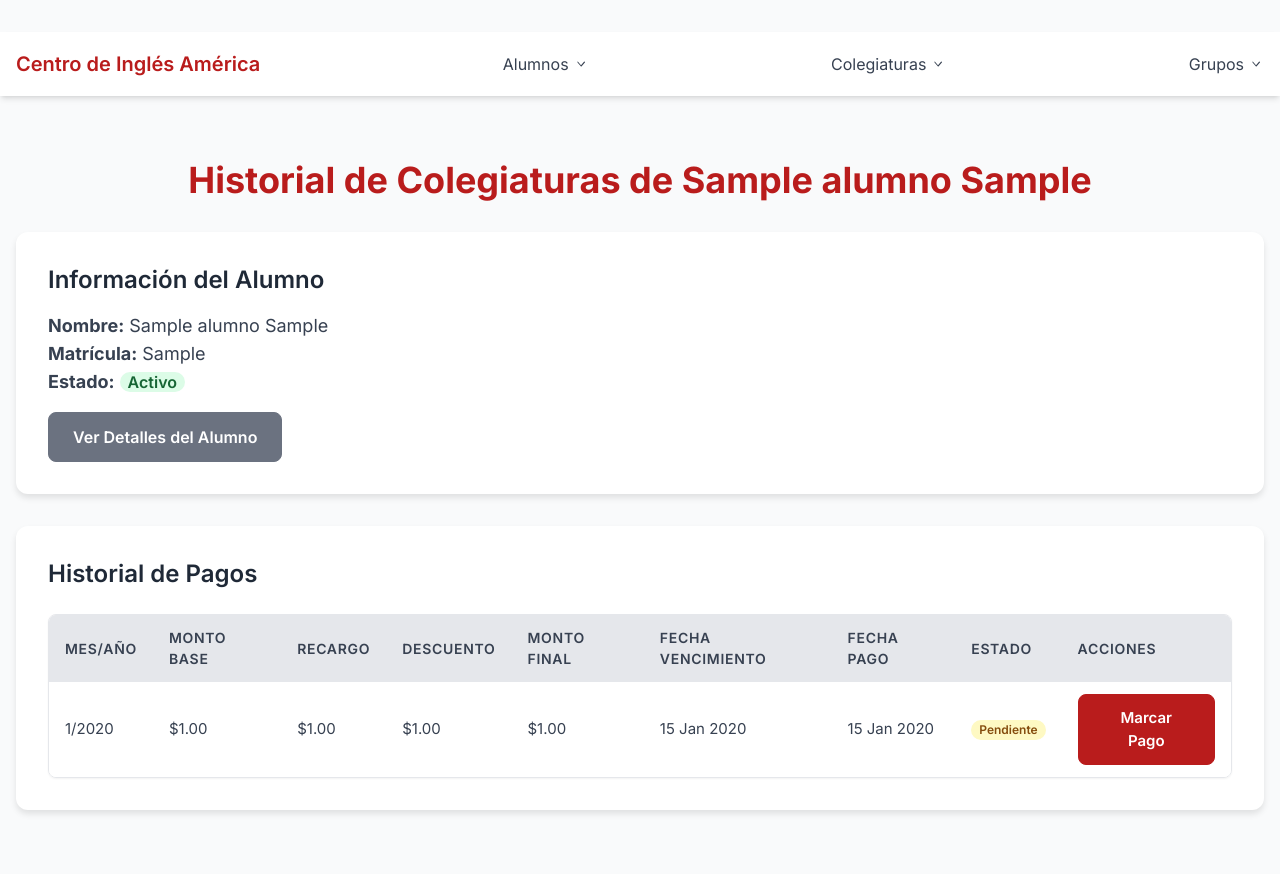
After one commit to RVMiranda/CIA_APP, a Django app: page /payments/payments/student/1/ in a window 1280 px wide. The commit adds this page. Run offline with Django 3.2, Linux system fonts and the light colour scheme; tables that the repository leaves empty hold one stand-in row (values such as "Sample post"); some libraries are stand-ins or nearby versions.

Commit message:
colegiaturas implementada

```diff
--- a/cia_app/urls.py
+++ b/cia_app/urls.py
@@ -19,6 +19,6 @@ from django.urls import path, include
 urlpatterns = [
     path('admin/', admin.site.urls),
     path('students/', include('alumnos.urls', namespace='alumnos')),
-    path('payments/', include('colegiaturas.urls')),
+    path('payments/', include('colegiaturas.urls', namespace='colegiaturas')),
     path('groups/', include('grupos.urls', namespace='grupos'))
 ]
--- /dev/null
+++ b/colegiaturas/forms.py
@@ -0,0 +1,69 @@
+from django import forms
+from .models import Colegiatura, Descuento, Recargo
+
+class ColegiaturaPagoForm(forms.ModelForm):
+    """
+    Formulario para registrar el pago de una colegiatura.
+    """
+    class Meta:
+        model = Colegiatura
+        fields = ['fecha_pago', 'monto_pagado', 'estado_pago'] # estado_pago se usará para forzar a 'Pagado'
+        widgets = {
+            'fecha_pago': forms.DateInput(attrs={'type': 'date', 'class': 'input-field'}),
+            'monto_pagado': forms.NumberInput(attrs={'class': 'input-field'}),
+            'estado_pago': forms.Select(attrs={'class': 'input-field'}),
+        }
+        labels = {
+            'fecha_pago': 'Fecha Real de Pago',
+            'monto_pagado': 'Monto Pagado',
+            'estado_pago': 'Estado del Pago',
+        }
+
+    def clean(self):
+        cleaned_data = super().clean()
+        fecha_pago = cleaned_data.get('fecha_pago')
+        monto_pagado = cleaned_data.get('monto_pagado')
+        estado_pago = cleaned_data.get('estado_pago')
+
+        # Si el estado es 'Pagado', la fecha de pago y el monto pagado son obligatorios
+        if estado_pago == Colegiatura.PAGADO:
+            if not fecha_pago:
+                self.add_error('fecha_pago', 'La fecha de pago es obligatoria si el estado es "Pagado".')
+            if monto_pagado is None: # Usar 'is None' para DecimalField
+                self.add_error('monto_pagado', 'El monto pagado es obligatorio si el estado es "Pagado".')
+
+        return cleaned_data
+
+class DescuentoForm(forms.ModelForm):
+    """
+    Formulario para la gestión de descuentos.
+    """
+    class Meta:
+        model = Descuento
+        fields = '__all__'
+        widgets = {
+            'descripcion': forms.TextInput(attrs={'class': 'input-field'}),
+            'meses_anticipo': forms.NumberInput(attrs={'class': 'input-field'}),
+            'porcentaje': forms.NumberInput(attrs={'class': 'input-field', 'step': '0.01'}), # Permite decimales
+        }
+        labels = {
+            'descripcion': 'Descripción del Descuento',
+            'meses_anticipo': 'Meses de Anticipo',
+            'porcentaje': 'Porcentaje (ej. 0.05 para 5%)',
+        }
+
+class RecargoForm(forms.ModelForm):
+    """
+    Formulario para la gestión de recargos.
+    """
+    class Meta:
+        model = Recargo
+        fields = '__all__'
+        widgets = {
+            'descripcion': forms.TextInput(attrs={'class': 'input-field'}),
+            'porcentaje_por_dia': forms.NumberInput(attrs={'class': 'input-field', 'step': '0.001'}), # Permite decimales más pequeños
+        }
+        labels = {
+            'descripcion': 'Descripción del Recargo',
+            'porcentaje_por_dia': 'Porcentaje por Día (ej. 0.01 para 1%)',
+        }
--- a/colegiaturas/urls.py
+++ b/colegiaturas/urls.py
@@ -1,5 +1,9 @@
 from django.urls import path, include
+from .views import ColegiaturaListView, ColegiaturaDetailView
+
+app_name = 'colegiaturas'
 
 urlpatterns = [
-
+    path('payments/', ColegiaturaListView.as_view(), name='lista_colegiaturas'),
+    path('payments/student/<int:pk>/', ColegiaturaDetailView.as_view(), name='historial_colegiaturas_alumno'),
 ]
--- a/colegiaturas/views.py
+++ b/colegiaturas/views.py
@@ -1,3 +1,179 @@
-from django.shortcuts import render
+from django.shortcuts import render, redirect, get_object_or_404
+from django.views.generic import ListView, DetailView
+from django.db.models import Q
+from django.core.paginator import Paginator, EmptyPage, PageNotAnInteger
+from django.utils import timezone
+from datetime import timedelta, date
+import calendar # Para obtener el último día del mes
 
-# Create your views here.
+from .models import Colegiatura, Descuento, Recargo
+from .forms import ColegiaturaPagoForm, DescuentoForm, RecargoForm # Importa todos los forms
+from alumnos.models import Alumno # Necesitamos Alumno para los filtros y el detalle
+
+# --- Funciones Auxiliares ---
+def _get_last_day_of_month(year, month):
+    """Retorna el último día del mes y año dados."""
+    return calendar.monthrange(year, month)[1]
+
+def _generate_next_month_tuition(alumno, current_colegiatura):
+    """
+    Genera la colegiatura para el siguiente mes para un alumno dado,
+    basándose en la última colegiatura pagada.
+    """
+    # Calcular el mes y año de la próxima colegiatura
+    next_month_date = date(current_colegiatura.anio, current_colegiatura.mes, 1) + timedelta(days=32)
+    next_month = next_month_date.month
+    next_year = next_month_date.year
+
+    # Verificar si ya existe una colegiatura para el próximo mes y año
+    if Colegiatura.objects.filter(alumno=alumno, anio=next_year, mes=next_month).exists():
+        return None # Ya existe, no generamos duplicado
+
+    # Determinar la fecha de vencimiento para la próxima colegiatura
+    # Usaremos el día 5 del siguiente mes como fecha de vencimiento
+    last_day_next_month = _get_last_day_of_month(next_year, next_month)
+    due_day = min(5, last_day_next_month) # El día 5 o el último día si el mes es corto
+
+    fecha_vencimiento_next_month = date(next_year, next_month, due_day)
+
+    # Crear la nueva colegiatura
+    new_colegiatura = Colegiatura.objects.create(
+        alumno=alumno,
+        anio=next_year,
+        mes=next_month,
+        fecha_vencimiento=fecha_vencimiento_next_month,
+        monto_base=current_colegiatura.monto_base, # Mantiene el monto base del último pago
+        estado_pago=Colegiatura.PENDIENTE,
+        # Los campos de recargo/descuento aplicados se inicializan a 0 por defecto en el modelo
+        # Las referencias a descuento_ref/recargo_ref se pueden dejar nulas hasta que se apliquen
+    )
+    return new_colegiatura
+
+# --- Vistas ---
+
+class ColegiaturaListView(ListView):
+    """
+    Vista para mostrar la lista general de colegiaturas con filtros y paginación.
+    """
+    model = Colegiatura
+    template_name = 'colegiaturas/colegiaturas.html'
+    context_object_name = 'colegiaturas'
+    paginate_by = 15 # Puedes ajustar el número de elementos por página
+
+    def get_queryset(self):
+        queryset = super().get_queryset()
+
+        # Filtros
+        alumno_id = self.request.GET.get('alumno', None)
+        mes = self.request.GET.get('mes', None)
+        anio = self.request.GET.get('anio', None)
+        estado = self.request.GET.get('estado', None)
+        search_query = self.request.GET.get('q', '')
+
+        if alumno_id:
+            queryset = queryset.filter(alumno__pk=alumno_id)
+        if mes:
+            queryset = queryset.filter(mes=mes)
+        if anio:
+            queryset = queryset.filter(anio=anio)
+        if estado:
+            queryset = queryset.filter(estado_pago=estado)
+
+        if search_query:
+            queryset = queryset.filter(
+                Q(alumno__nombre__icontains=search_query) |
+                Q(alumno__apellido__icontains=search_query) |
+                Q(alumno__matricula__icontains=search_query)
+            )
+
+        return queryset.order_by('-anio', '-mes', 'alumno__apellido', 'alumno__nombre')
+
+    def get_context_data(self, **kwargs):
+        context = super().get_context_data(**kwargs)
+        context['alumnos'] = Alumno.objects.filter(activo=True).order_by('nombre', 'apellido') # Para el filtro de alumnos
+        context['meses'] = [(i, calendar.month_name[i]) for i in range(1, 13)]
+        context['anios'] = range(timezone.now().year - 2, timezone.now().year + 3) # Rango de años
+        context['estados_pago'] = Colegiatura.ESTADO_CHOICES
+
+        # Para mantener los valores seleccionados en los filtros
+        context['alumno_seleccionado'] = self.request.GET.get('alumno', '')
+        context['mes_seleccionado'] = self.request.GET.get('mes', '')
+        context['anio_seleccionado'] = self.request.GET.get('anio', '')
+        context['estado_seleccionado'] = self.request.GET.get('estado', '')
+        context['search_query'] = self.request.GET.get('q', '')
+
+        # Parámetros para la paginación
+        query_params = self.request.GET.copy()
+        if 'page' in query_params:
+            del query_params['page']
+        context['query_params'] = query_params.urlencode()
+
+        return context
+
+class ColegiaturaDetailView(DetailView):
+    """
+    Vista para mostrar el historial de colegiaturas de un alumno específico.
+    Permite marcar pagos y, al hacerlo, generar la siguiente colegiatura.
+    """
+    model = Alumno # La vista es de detalle de Alumno, no de Colegiatura
+    template_name = 'colegiaturas/detalleColegiatura.html'
+    context_object_name = 'alumno'
+
+    def get_context_data(self, **kwargs):
+        context = super().get_context_data(**kwargs)
+        alumno = self.get_object()
+
+        # Obtener todas las colegiaturas del alumno, ordenadas cronológicamente
+        colegiaturas = Colegiatura.objects.filter(alumno=alumno).order_by('anio', 'mes')
+        context['colegiaturas'] = colegiaturas
+
+        # Formulario para marcar pago (vacío para GET)
+        context['pago_form'] = ColegiaturaPagoForm()
+
+        # Obtener la última colegiatura generada para saber cuál es la "actual"
+        last_generated_colegiatura = colegiaturas.order_by('-anio', '-mes').first()
+        context['last_generated_colegiatura'] = last_generated_colegiatura
+
+        context['titulo'] = f'Historial de Colegiaturas de {alumno.nombre} {alumno.apellido}'
+        return context
+
+    def post(self, request, *args, **kwargs):
+        alumno = self.get_object()
+
+        # Lógica para marcar un pago
+        if 'mark_as_paid' in request.POST:
+            colegiatura_id = request.POST.get('colegiatura_id')
+            colegiatura = get_object_or_404(Colegiatura, pk=colegiatura_id, alumno=alumno)
+
+            pago_form = ColegiaturaPagoForm(request.POST, instance=colegiatura)
+
+            if pago_form.is_valid():
+                colegiatura = pago_form.save(commit=False)
+                colegiatura.estado_pago = Colegiatura.PAGADO # Aseguramos que el estado sea Pagado
+
+                # --- Lógica para aplicar recargos y descuentos ---
+                # Obtener un recargo y descuento por defecto (o el más relevante)
+                # Esto es un placeholder. En un sistema real, podrías tener reglas más complejas
+                # para seleccionar el recargo/descuento adecuado.
+                default_recargo = Recargo.objects.first() # Toma el primer recargo disponible
+                default_descuento = Descuento.objects.first() # Toma el primer descuento disponible
+
+                colegiatura.recargo_ref = default_recargo
+                colegiatura.descuento_ref = default_descuento
+
+                # Calcular el monto final con la lógica del modelo
+                # Este método también actualiza recargo_aplicado y descuento_aplicado
+                colegiatura.monto_pagado = colegiatura.calcular_monto_final()
+                colegiatura.save()
+
+                # Después de marcar el pago, generar la colegiatura del siguiente mes
+                _generate_next_month_tuition(alumno, colegiatura)
+
+                return redirect('colegiaturas:historial_colegiaturas_alumno', pk=alumno.pk)
+            else:
+                # Si el formulario de pago no es válido, renderiza la página con errores
+                context = self.get_context_data(object=alumno)
+                context['pago_form'] = pago_form # Pasa el formulario con errores
+                return render(request, self.template_name, context)
+
+        return redirect('colegiaturas:historial_colegiaturas_alumno', pk=alumno.pk)
--- a/templates/base/base.html
+++ b/templates/base/base.html
@@ -71,15 +71,7 @@
                 <!-- Dropdown: x-show controla visibilidad -->
                 <div x-show="open" @click.away="open = false" x-transition
                     class="absolute right-0 mt-2 w-48 bg-white border border-gray-200 rounded-md shadow-lg z-50">
-                    <a href="{% url 'alumnos:lista_alumnos' %}?estado=activo"
-                        class="block px-4 py-2 text-medium-text hover:bg-red-100 hover:text-red-700">
-                        Alumnos Activos
-                    </a>
-                    <a href="{% url 'alumnos:lista_alumnos' %}?estado=baja"
-                        class="block px-4 py-2 text-medium-text hover:bg-red-100 hover:text-red-700">
-                        Alumnos de Baja
-                    </a>
-                    <a href=""
+                    <a href="{% url 'colegiaturas:lista_colegiaturas' %}"
                         class="block px-4 py-2 text-medium-text hover:bg-red-100 hover:text-red-700">
                         Colegiaturas
                     </a>
--- /dev/null
+++ b/templates/colegiaturas/detalleColegiatura.html
@@ -0,0 +1,135 @@
+{% extends 'base/base.html' %}
+{% load static %}
+
+{% block title %}{{ titulo }}{% endblock %}
+
+{% block styles %}
+    <link rel="stylesheet" href="{% static 'css/alumnos/alumnos.css' %}">
+{% endblock %}
+
+{% block content %}
+    <h1 class="text-4xl font-bold text-center text-red-700 mb-8">{{ titulo }}</h1>
+
+    <div class="card mb-8">
+        <h2 class="text-2xl font-semibold text-gray-800 mb-4">Información del Alumno</h2>
+        <p class="text-gray-700 text-lg"><strong>Nombre:</strong> {{ alumno.nombre }} {{ alumno.apellido }}</p>
+        <p class="text-gray-700 text-lg"><strong>Matrícula:</strong> {{ alumno.matricula }}</p>
+        <p class="text-gray-700 text-lg"><strong>Estado:</strong>
+            <span class="px-2 inline-flex text-base leading-5 font-semibold rounded-full
+                {% if alumno.activo %}bg-green-100 text-green-800{% else %}bg-red-100 text-red-800{% endif %}">
+                {% if alumno.activo %}Activo{% else %}Inactivo{% endif %}
+            </span>
+        </p>
+        <div class="mt-4">
+            <a href="{% url 'alumnos:detalleAlumno' pk=alumno.pk %}" class="btn btn-secondary">Ver Detalles del Alumno</a>
+        </div>
+    </div>
+
+    <div class="card">
+        <h2 class="text-2xl font-semibold text-gray-800 mb-6">Historial de Pagos</h2>
+
+        {% if colegiaturas %}
+            <div class="overflow-x-auto rounded-lg shadow-sm border border-gray-200">
+                <table class="min-w-full divide-y divide-gray-200">
+                    <thead class="bg-gray-100">
+                        <tr class="table-header">
+                            <th>Mes/Año</th>
+                            <th>Monto Base</th>
+                            <th>Recargo</th>
+                            <th>Descuento</th>
+                            <th>Monto Final</th>
+                            <th>Fecha Vencimiento</th>
+                            <th>Fecha Pago</th>
+                            <th>Estado</th>
+                            <th>Acciones</th>
+                        </tr>
+                    </thead>
+                    <tbody class="bg-white divide-y divide-gray-200">
+                        {% for colegiatura in colegiaturas %}
+                            <tr class="table-row">
+                                <td>{{ colegiatura.mes }}/{{ colegiatura.anio }}</td>
+                                <td>${{ colegiatura.monto_base|floatformat:2 }}</td>
+                                <td>${{ colegiatura.recargo_aplicado|floatformat:2 }}</td>
+                                <td>${{ colegiatura.descuento_aplicado|floatformat:2 }}</td>
+                                <td>${{ colegiatura.monto_pagado|default:colegiatura.calcular_monto_final|floatformat:2 }}</td> {# Muestra monto pagado o calculado #}
+                                <td>{{ colegiatura.fecha_vencimiento|date:"d M Y" }}</td>
+                                <td>{% if colegiatura.fecha_pago %}{{ colegiatura.fecha_pago|date:"d M Y" }}{% else %}N/A{% endif %}</td>
+                                <td>
+                                    <span class="px-2 inline-flex text-xs leading-5 font-semibold rounded-full
+                                        {% if colegiatura.estado_pago == 'Pagado' %}bg-green-100 text-green-800{% elif colegiatura.estado_pago == 'Atrasado' %}bg-red-100 text-red-800{% else %}bg-yellow-100 text-yellow-800{% endif %}">
+                                        {{ colegiatura.get_estado_pago_display }}
+                                    </span>
+                                </td>
+                                <td>
+                                    {% if colegiatura.estado_pago == 'Pendiente' or colegiatura.estado_pago == 'Atrasado' %}
+                                        <!-- Botón para Marcar como Pagado -->
+                                        <button type="button" class="btn btn-primary btn-sm"
+                                                x-data=""
+                                                @click="$dispatch('open-modal', { id: 'modal-pago-{{ colegiatura.pk }}' })">
+                                            Marcar Pago
+                                        </button>
+
+                                        <!-- Modal para Marcar Pago -->
+                                        <div class="fixed inset-0 bg-gray-600 bg-opacity-50 overflow-y-auto h-full w-full z-50"
+                                             x-data="{ show: false }"
+                                             x-show="show"
+                                             @open-modal.window="if ($event.detail.id === 'modal-pago-{{ colegiatura.pk }}') show = true"
+                                             @close-modal.window="if ($event.detail.id === 'modal-pago-{{ colegiatura.pk }}') show = false"
+                                             x-transition:enter="ease-out duration-300"
+                                             x-transition:enter-start="opacity-0 scale-90"
+                                             x-transition:enter-end="opacity-100 scale-100"
+                                             x-transition:leave="ease-in duration-200"
+                                             x-transition:leave-start="opacity-100 scale-100"
+                                             x-transition:leave-end="opacity-0 scale-90"
+                                             style="display: none;">
+                                            <div class="relative top-20 mx-auto p-5 border w-96 shadow-lg rounded-md bg-white">
+                                                <div class="mt-3 text-center">
+                                                    <h3 class="text-lg leading-6 font-medium text-gray-900">Registrar Pago</h3>
+                                                    <div class="mt-2 px-7 py-3">
+                                                        <form method="post" action="{% url 'colegiaturas:historial_colegiaturas_alumno' pk=alumno.pk %}">
+                                                            {% csrf_token %}
+                                                            <input type="hidden" name="colegiatura_id" value="{{ colegiatura.pk }}">
+                                                            <input type="hidden" name="mark_as_paid" value="true">
+
+                                                            <div class="mb-4">
+                                                                <label for="id_fecha_pago_{{ colegiatura.pk }}" class="block text-sm font-medium text-gray-700 text-left mb-1">Fecha de Pago</label>
+                                                                <input type="date" id="id_fecha_pago_{{ colegiatura.pk }}" name="fecha_pago" class="input-field" value="{{ colegiatura.fecha_pago|default:''|date:'Y-m-d' }}" required>
+                                                            </div>
+                                                            <div class="mb-4">
+                                                                <label for="id_monto_pagado_{{ colegiatura.pk }}" class="block text-sm font-medium text-gray-700 text-left mb-1">Monto Pagado</label>
+                                                                <input type="number" step="0.01" id="id_monto_pagado_{{ colegiatura.pk }}" name="monto_pagado" class="input-field" value="{{ colegiatura.calcular_monto_final|floatformat:2 }}" required>
+                                                            </div>
+                                                            {# El estado de pago se fuerza a 'Pagado' en la vista #}
+                                                            <input type="hidden" name="estado_pago" value="Pagado">
+
+                                                            <div class="items-center px-4 py-3">
+                                                                <button type="submit" class="btn btn-primary w-full">Confirmar Pago</button>
+                                                                <button type="button" class="btn btn-secondary mt-2 w-full"
+                                                                        @click="$dispatch('close-modal', { id: 'modal-pago-{{ colegiatura.pk }}' })">
+                                                                    Cancelar
+                                                                </button>
+                                                            </div>
+                                                        </form>
+                                                    </div>
+                                                </div>
+                                            </div>
+                                        </div>
+                                    {% else %}
+                                        Pago Registrado
+                                    {% endif %}
+                                </td>
+                            </tr>
+                        {% endfor %}
+                    </tbody>
+                </table>
+            </div>
+        {% else %}
+            <p class="text-center text-gray-600 py-8">No hay colegiaturas registradas para este alumno.</p>
+            {% if last_generated_colegiatura %}
+                <p class="text-center text-gray-600">La última colegiatura generada es para {{ last_generated_colegiatura.mes }}/{{ last_generated_colegiatura.anio }}.</p>
+            {% else %}
+                <p class="text-center text-gray-600">No hay colegiaturas generadas para este alumno. La primera se generará automáticamente al inscribir un alumno.</p>
+            {% endif %}
+        {% endif %}
+    </div>
+{% endblock %}
```
Also changed, not shown: alumnos/views.py (+29 -0 lines), colegiaturas/models.py (+67 -8 lines), templates/colegiaturas/colegiaturas.html (added, +153 -0 lines), colegiaturas/migrations/0002_auto_20250723_2022.py (added).
